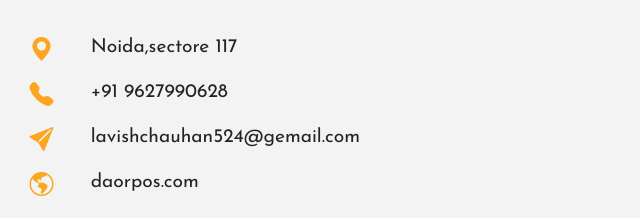
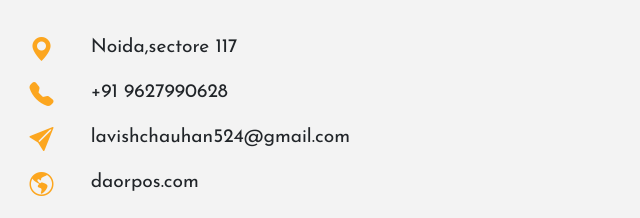
Before and after one commit to lavishchauhan5555/myportfolio, a plain HTML site: page index.html in a window 1280 px wide. Shown: the part 3340-3558 px from the top of the page, 43-683 px from the left. Drawn offline with nearby package versions, Linux system fonts and the light colour scheme.

Commit message:
Your commit message

```diff
--- a/index.html
+++ b/index.html
@@ -765,7 +765,7 @@
               <i class="bi bi-send-fill"></i>
             </div>
             <div class="col-11">
-              <p>lavishchauhan524@gemail.com</p>
+              <p>lavishchauhan524@gmail.com</p>
             </div>
           </div>
           <div class="row justify-content-evenly">
```
